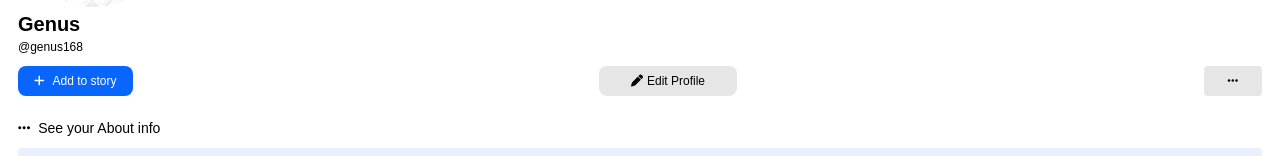
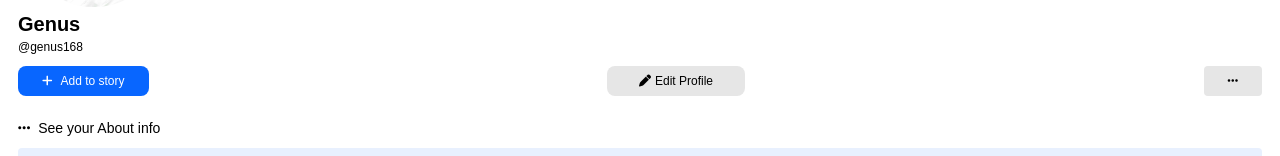
Before and after one commit to UdomHorn/Facebook, a plain HTML site: page index.html in a window 1280 px wide. Shown: the part 423-579 px from the top of the page. Drawn offline with Linux system fonts and the light colour scheme.

Commit message:
increase padding btn-add

```diff
--- a/style.css
+++ b/style.css
@@ -136,7 +136,7 @@ p{
 
 .btn-add{
   background-color:rgb(8,102,255);
-  padding: 8px 16px;
+  padding: 8px 24px;
   display:inline-block;
   border-radius: 8px;
   cursor: pointer;
```
